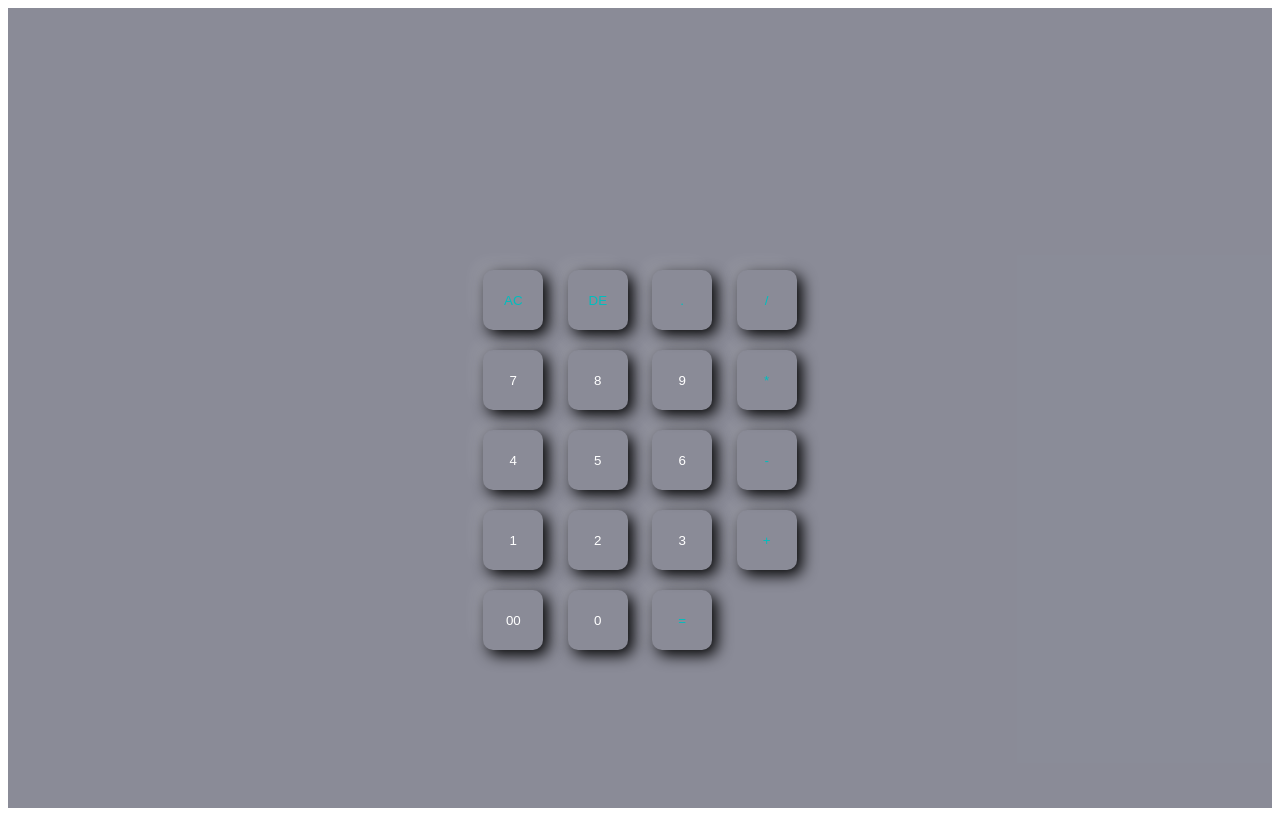
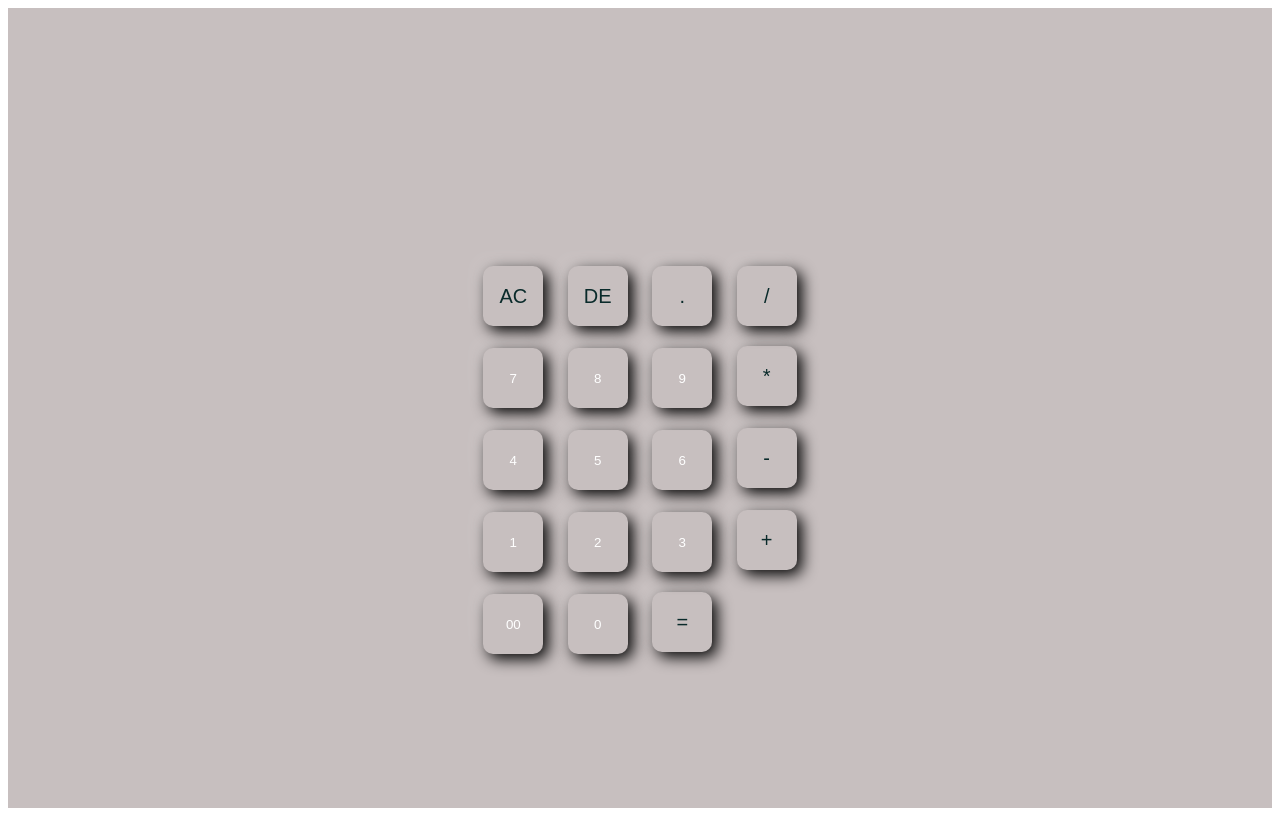
Before and after one commit to Janish25/Simplecalculator, a plain HTML site: page index.html in a window 1280 px wide. Drawn offline with Linux system fonts and the light colour scheme.

Commit message:
Update cstyle.css

```diff
--- a/cstyle.css
+++ b/cstyle.css
@@ -8,7 +8,7 @@
                 .container {
                     width: 100%;
                     height: 100vh;
-                    background-color: hwb(234 31% 61% / 0.664);
+                    background-color:#c7bfbf;
                 }
 
                 .container {
@@ -50,7 +50,8 @@
                 }
 
                 form input.jk {
-                    color: rgb(0, 190, 190);
+                       color: rgb(9 42 42);
+                       font-size: 20px;
                 }
 
                 form input.eee {
```
